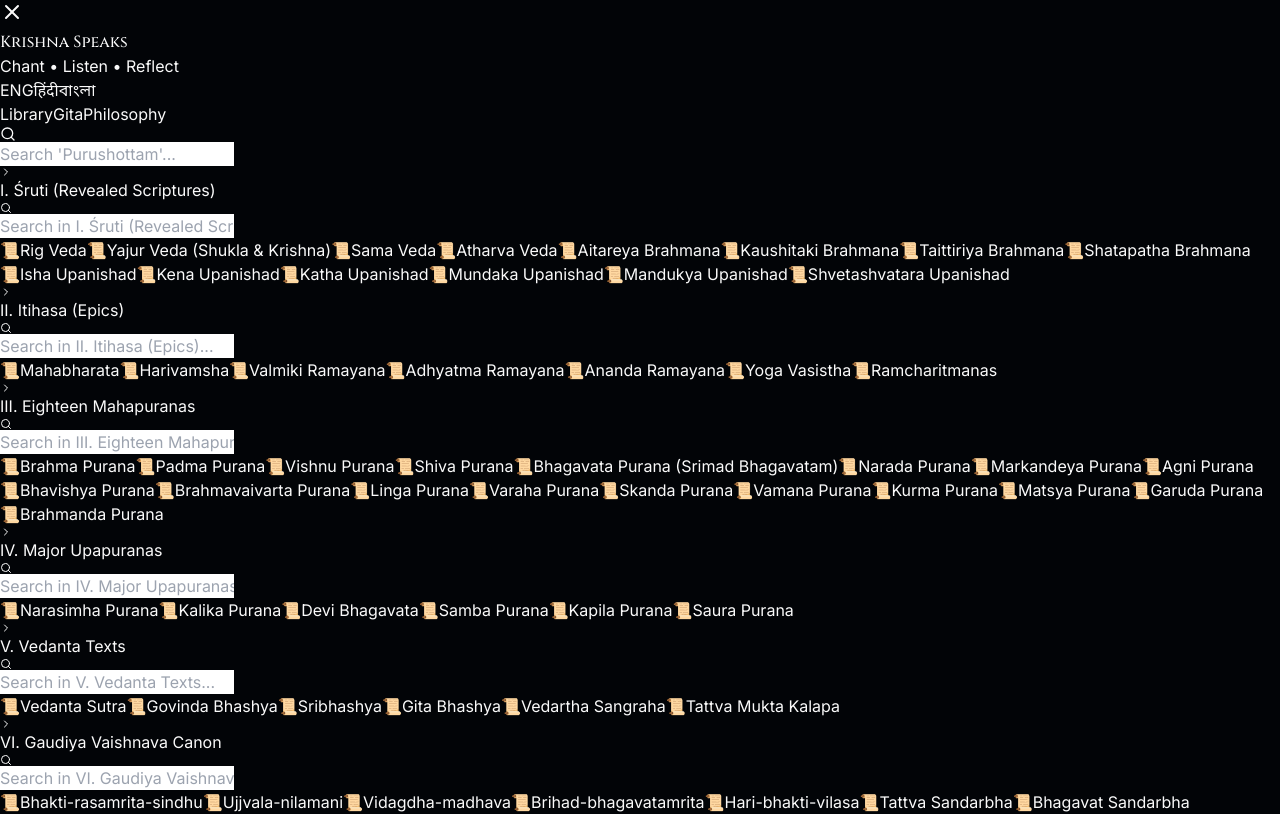
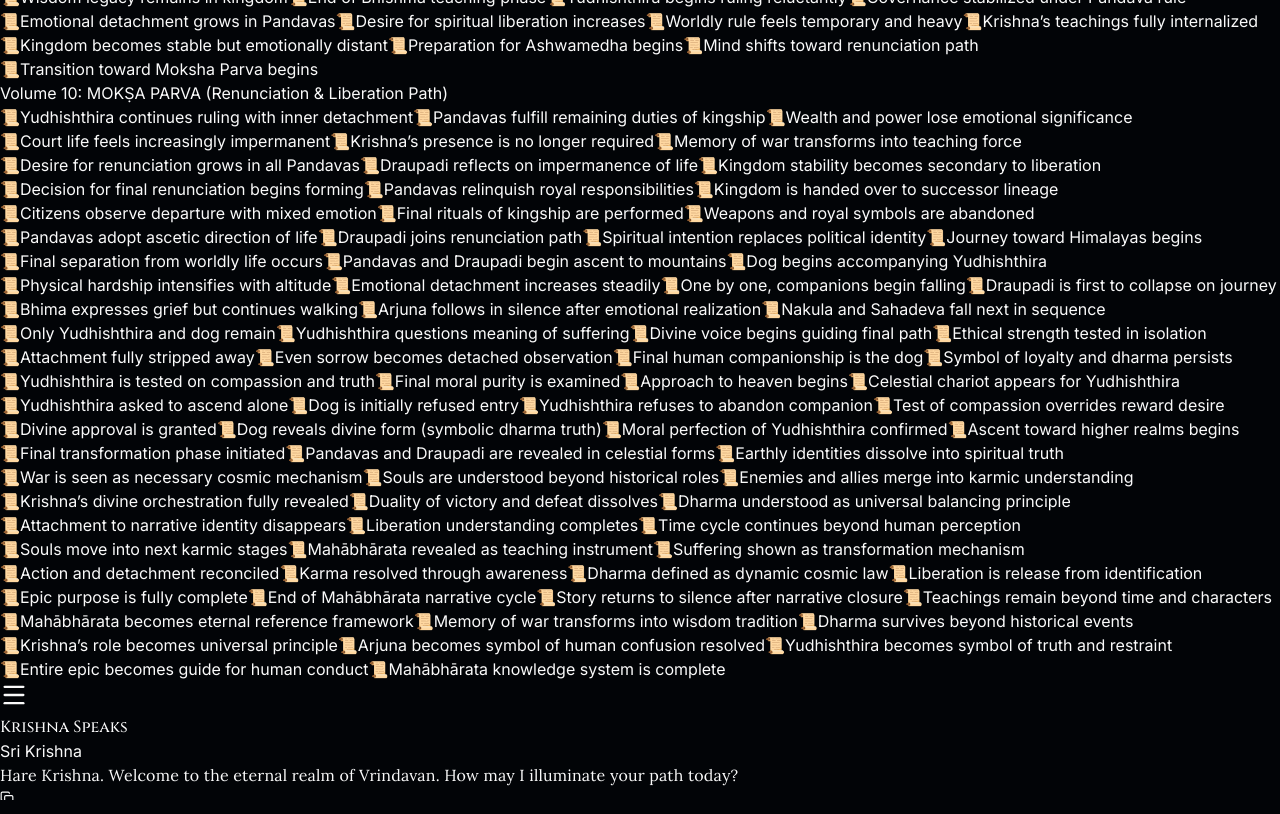
Before and after one commit to MrV3nomous/KrishnaSpeaks, a React (Vite) app in the folder react/frontend/: page / in a window 1280 px wide. Shown: the top 814 px of the page. Built offline with nearby package versions, Linux system fonts and the light colour scheme; the HTML template or start-up script is replaced by a standard one.

Commit message:
Fixing the keyboard v4"

```diff
--- a/react/frontend/src/index.css
+++ b/react/frontend/src/index.css
@@ -14,14 +14,22 @@
   }
 }
 
+html, body, #root {
+  margin: 0;
+  padding: 0;
+  width: 100%;
+  height: 100%;
+  overflow: hidden;
+  position: fixed;
+}
+
 body {
   background-color: #020407;
   color: #FAFAFA;
-  margin: 0;
-  overflow: hidden;
   font-family: 'Inter', 'Noto Sans', 'Noto Sans Devanagari', 'Noto Sans Bengali', sans-serif;
   -webkit-font-smoothing: antialiased;
   -moz-osx-font-smoothing: grayscale;
+  overscroll-behavior-y: none;
 }
 
 .font-title {
```
